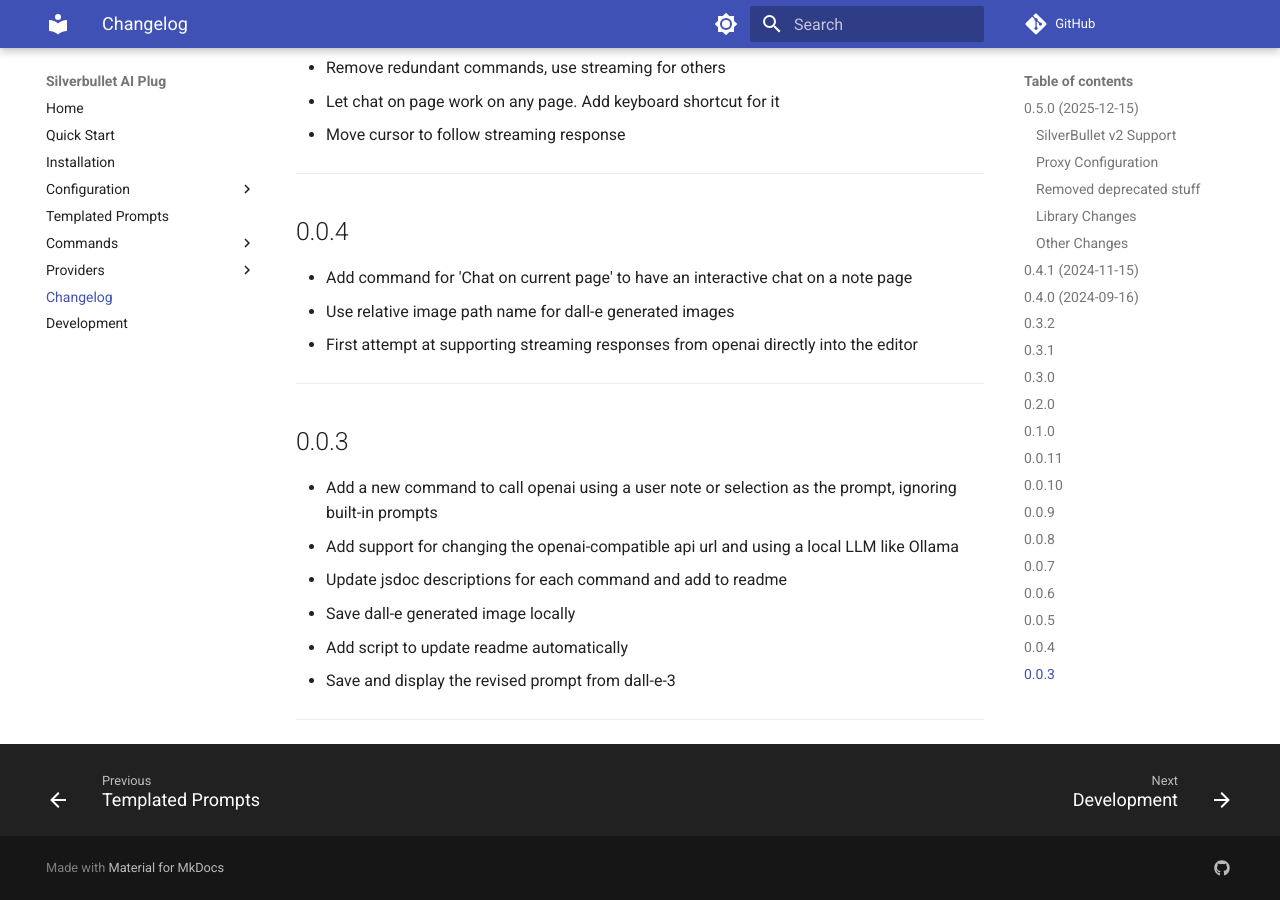
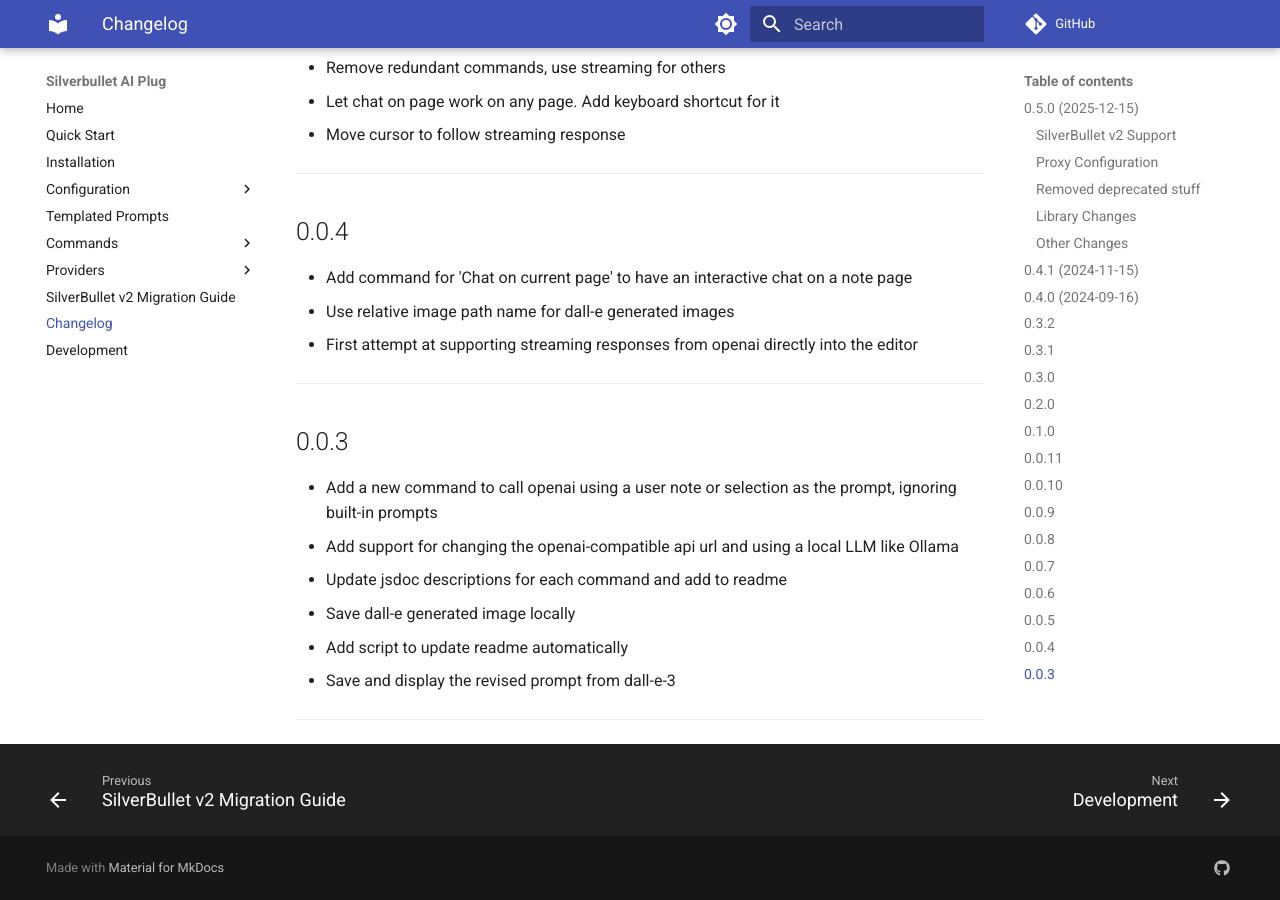
Before and after one commit to justyns/silverbullet-ai, an MkDocs documentation site: the page built from docs/Changelog.md, in a window 1280 px wide and 900 px high, scrolled down 6593 px. Built offline with MkDocs 1.6.1 and Material for MkDocs 9.7.7, drawn with Linux system fonts in a browser that asks for light colours; comment, search, counter and statistics services are not loaded.

Commit message:
Add migration guide to nav

```diff
--- a/mkdocs.yml
+++ b/mkdocs.yml
@@ -90,5 +90,6 @@
       - Commands
   - Providers:
       - Providers
+  - SilverBullet v2 Migration Guide.md
   - Changelog.md
   - Development.md
```
